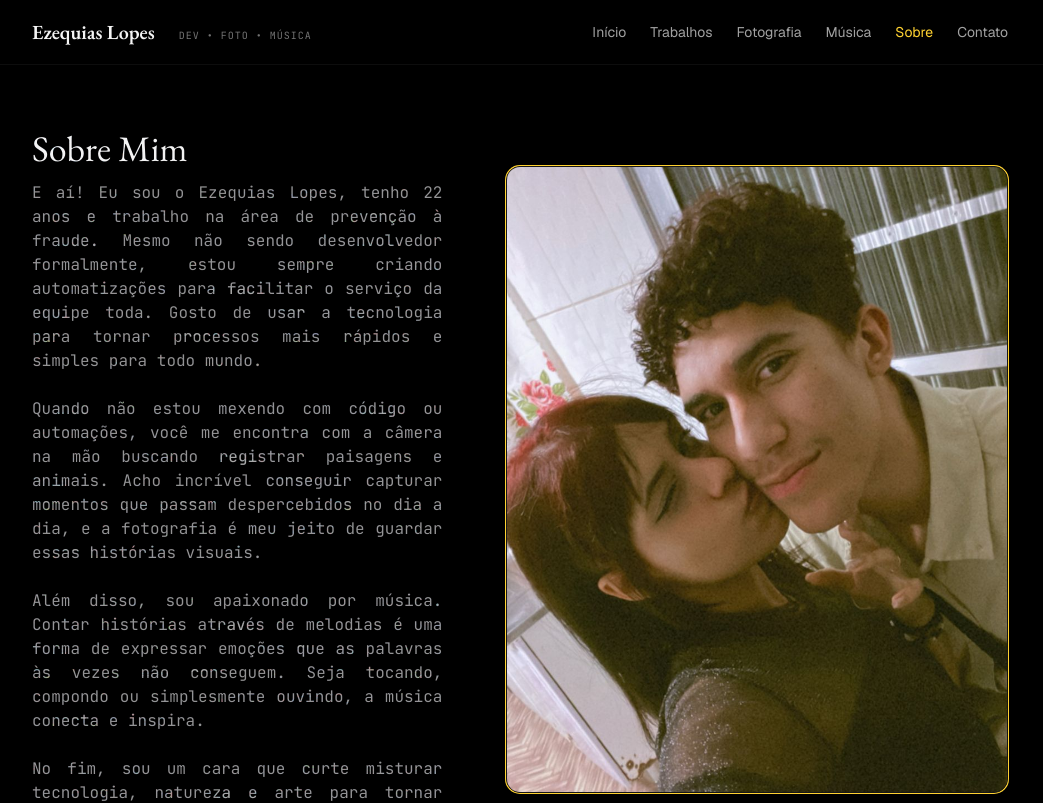
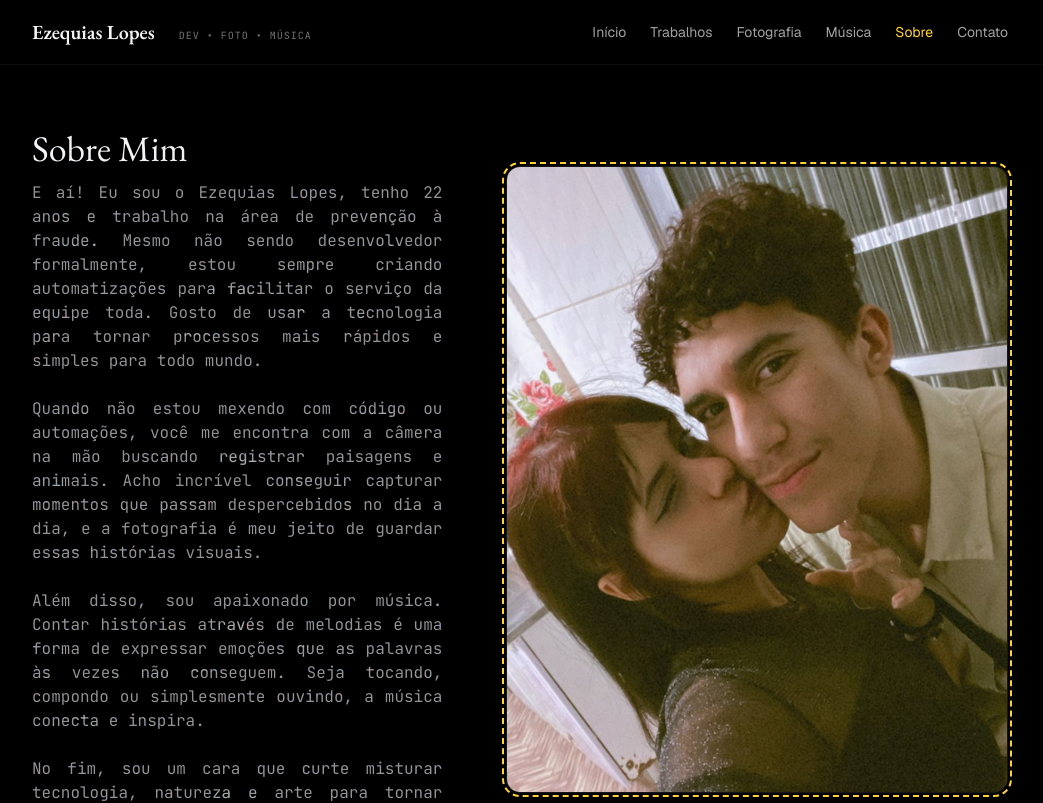
Before and after one commit to silvaezequias/portifolio, a Next.js app: page /about in a window 1280 px wide. Shown: the top 803 px of the page, without its empty margins (120-1163 px from the left). Built offline with nearby package versions, Linux system fonts and the light colour scheme.

Commit message:
fix: change about me photo ring

```diff
--- a/app/about/page.tsx
+++ b/app/about/page.tsx
@@ -42,7 +42,7 @@ export default function Page() {
               </p>
             </div>
             <div>
-              <div className="relative aspect-[4/5] ring-1 ring-amber-300 overflow-hidden rounded-xl border border-neutral-900 bg-neutral-950">
+              <div className="relative aspect-[4/5] outline-dashed outline-offset-2 outline-2 outline-amber-300 overflow-hidden rounded-xl border border-neutral-900 bg-neutral-950">
                 <Image
                   src="/images/aboutme.jpg"
                   alt="Retrato de Ezequias"
```
